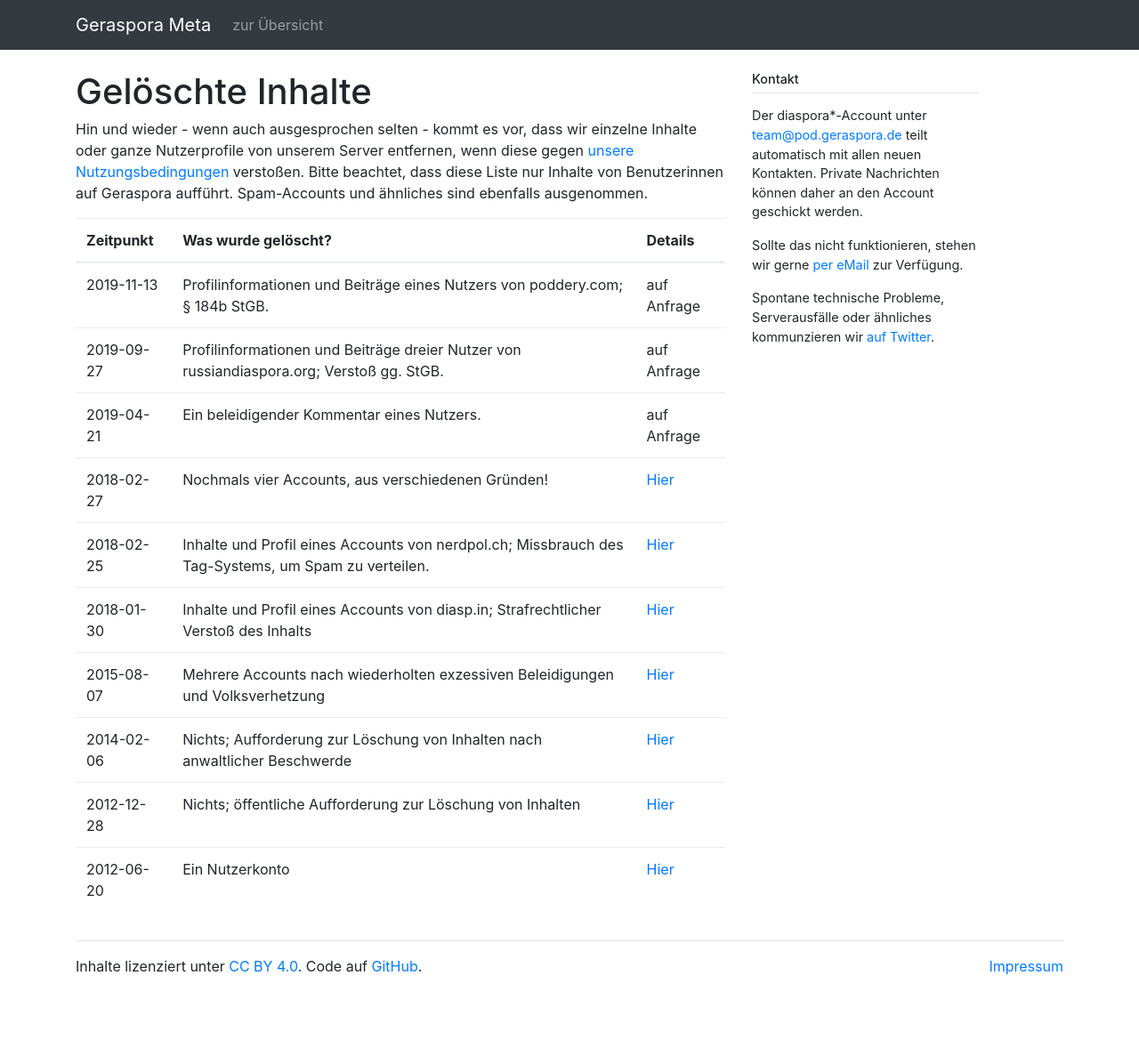
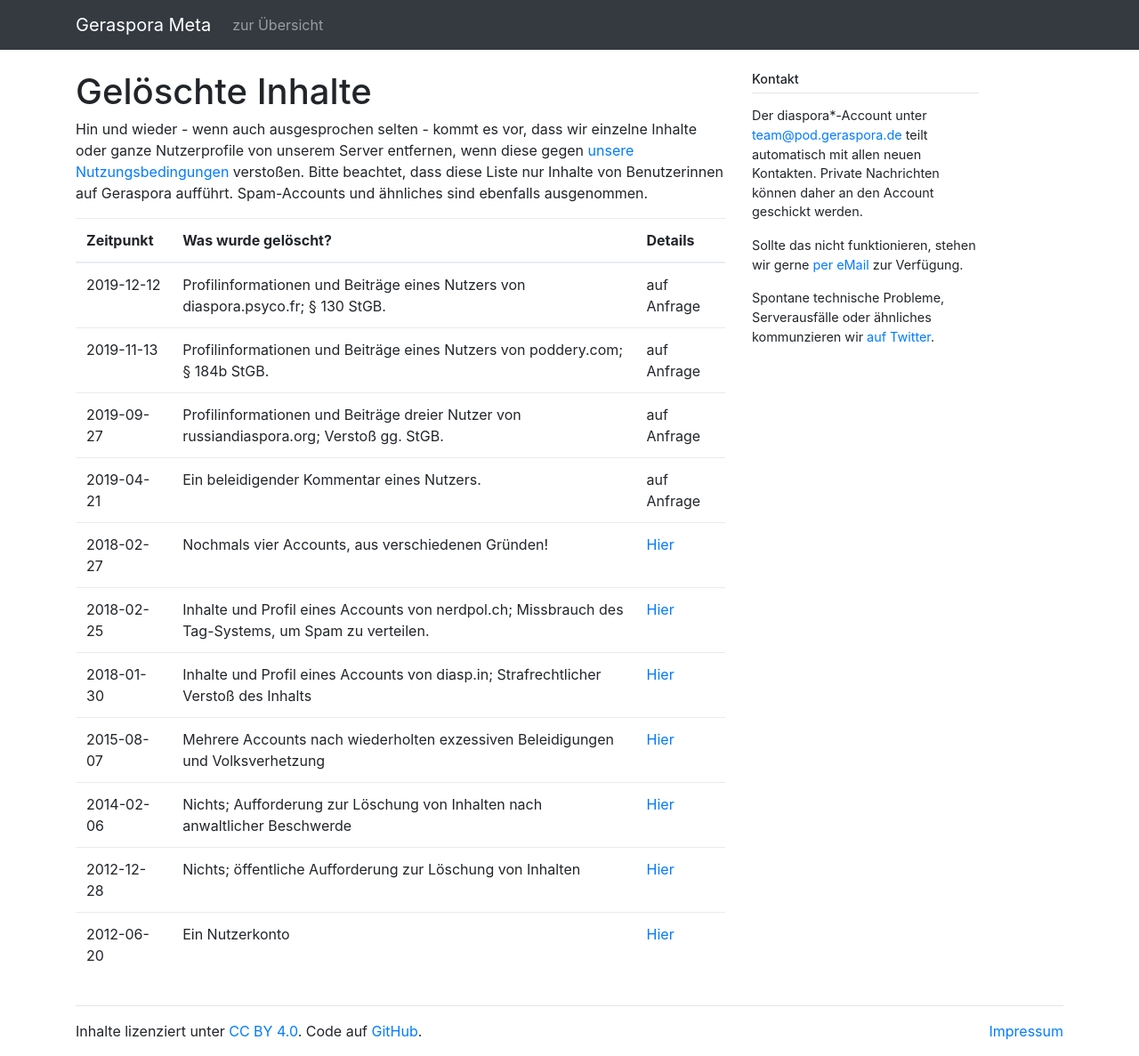
Before and after one commit to geraspora/meta, a Jekyll site: the page built from pod/deleted_contents.md, in a window 1280 px wide. Shown: the whole page at 89% size. Built offline with Jekyll 4.4.1, drawn with Linux system fonts in a browser that asks for light colours; before the commit the page ends 1114 px from its top, so only the background shows below that.

Commit message:
+deletion

```diff
--- a/pod/deleted_contents.md
+++ b/pod/deleted_contents.md
@@ -8,6 +8,7 @@
 
 | Zeitpunkt  | Was wurde gelöscht?                                                                                 | Details                                                                 |
 | ---------- | --------------------------------------------------------------------------------------------------- | ----------------------------------------------------------------------- |
+| 2019-12-12 | Profilinformationen und Beiträge eines Nutzers von diaspora.psyco.fr; § 130 StGB.                   | auf Anfrage                                                             |
 | 2019-11-13 | Profilinformationen und Beiträge eines Nutzers von poddery.com; § 184b StGB.                        | auf Anfrage                                                             |
 | 2019-09-27 | Profilinformationen und Beiträge dreier Nutzer von russiandiaspora.org; Verstoß gg. StGB.           | auf Anfrage                                                             |
 | 2019-04-21 | Ein beleidigender Kommentar eines Nutzers.                                                          | auf Anfrage                                                             |
```
